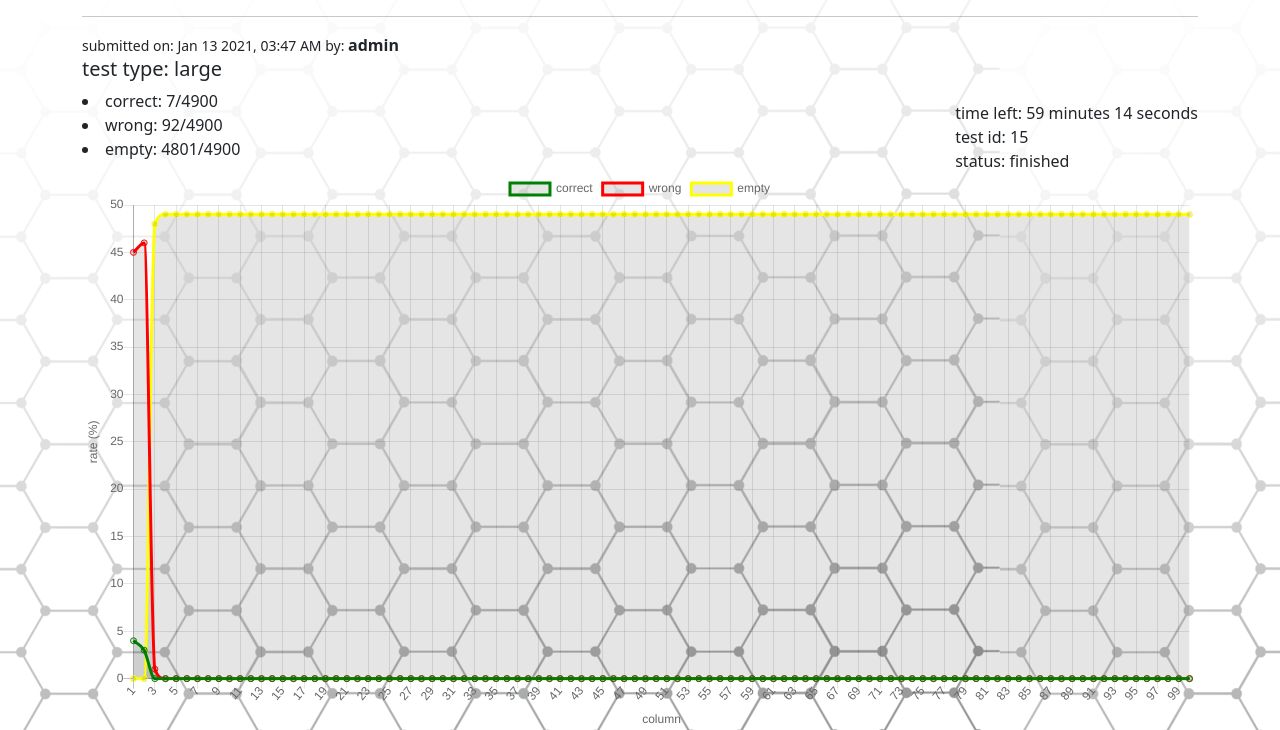
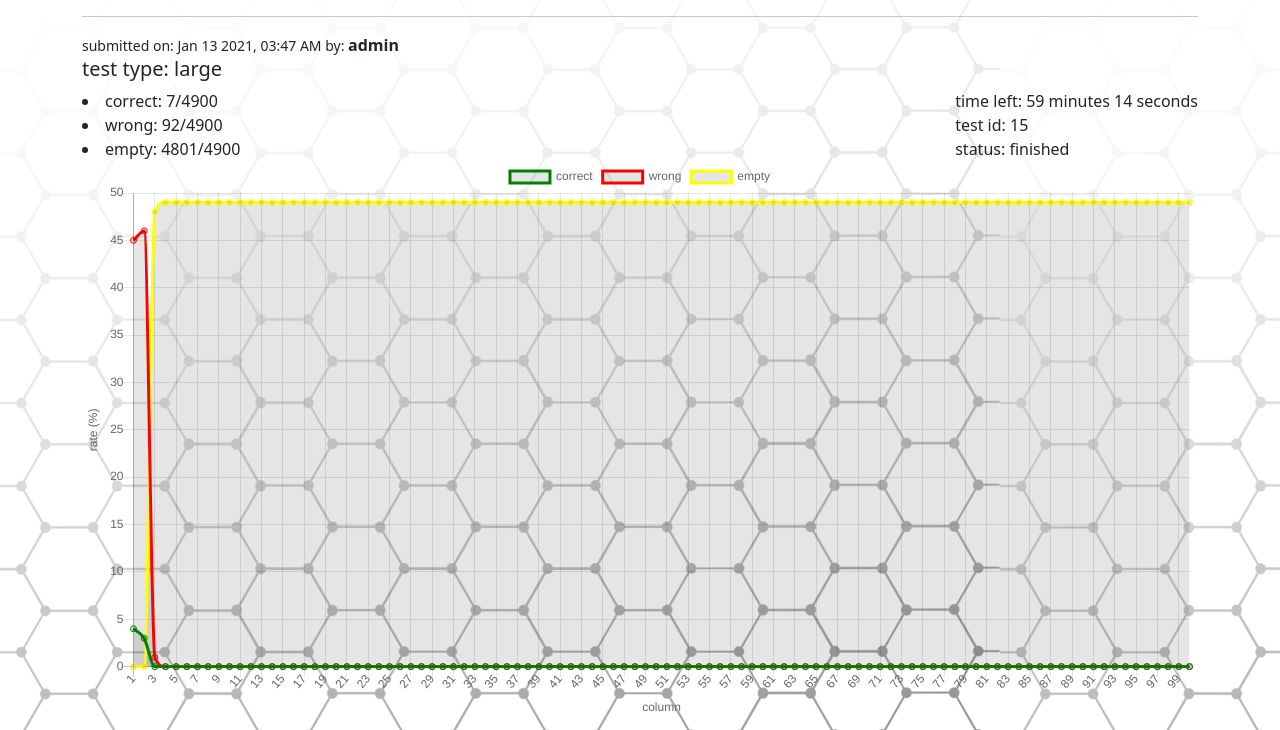
Before and after one commit to gelargew/construe, a Django app: page /user/result/15 in a window 1280 px wide. Shown: the part 56-786 px from the top of the page. Run offline with Django 3.2, Linux system fonts and the light colour scheme; data comes from the database, SQL or seed files in the repository; both versions use the stored data as it was after the commit; some libraries are stand-ins or nearby versions.

Commit message:
first commit

```diff
--- a/pauli/static/pauli/styles.css
+++ b/pauli/static/pauli/styles.css
@@ -85,14 +85,15 @@ input[type=text]:focus {
 #small {
     display: none;
     transform: rotateZ(-90deg) rotateY(180deg);
+    margin-bottom: -100px;
     max-width: 400px;
-    margin-bottom: -100px;
-    margin-top: -100px;
+    max-height: 80vw;
+    overflow: auto;
 }
 
 #small .progress {
-    min-height: 40px;
-    margin: 20px;
+    min-height: 20px;
+    margin: 15px;
 }
 
 #large {
@@ -119,7 +120,8 @@ input[type=text]:focus {
     margin: 10px;
 }
 
-#misc-info {
-    float: right;
-    margin-top: -60px;
+#test-info {
+    display: flex;
+    flex-direction: row;
+    justify-content: space-between;
 }
--- a/pauli/static/pauli/test.js
+++ b/pauli/static/pauli/test.js
@@ -38,8 +38,7 @@ document.addEventListener('DOMContentLoaded', () => {
                             column.focus()
                             columns_control(col)
                             window.scrollTo({
-                                top: 0,
-                                behavior: 'smooth'
+                                top: 0
                             })
                         }
                     }
--- a/pauli/templates/pauli/large.html
+++ b/pauli/templates/pauli/large.html
@@ -6,7 +6,7 @@ Small test
 {% endblock %}
 
 {% block body %}
-    <h3>Small Test</h3>
+    <h3>Large Test</h3>
     <input type='hidden' id='user-time' value="{{ time }}">
     <div id='timer'>timer</div>
     <div id='loading-quiz'>
--- a/pauli/templates/pauli/result.html
+++ b/pauli/templates/pauli/result.html
@@ -14,6 +14,7 @@
 <div id="result-info">
     <p><small>submitted on: {{ result.timestamp }}  by: </small><strong>{{ result.user }}</strong></p>
     <h5>test type: {{ result.large }}</h5>
+    <div id='test-info'>
         <div id='answer-rates'>
             <li id='correct_count'></li>
             <li id='wrong_count'></li>
@@ -23,6 +24,7 @@
             <p>time left: {{ timeleft }}</p>
             <p>test id: {{ result.id }}</p>
             <p>status: {{ result.status }}</p>
+        </div>
     </div>
 
 </div>
```
Also changed, not shown: db.sqlite3. Lines whose indentation alone changed are shown as unchanged.
